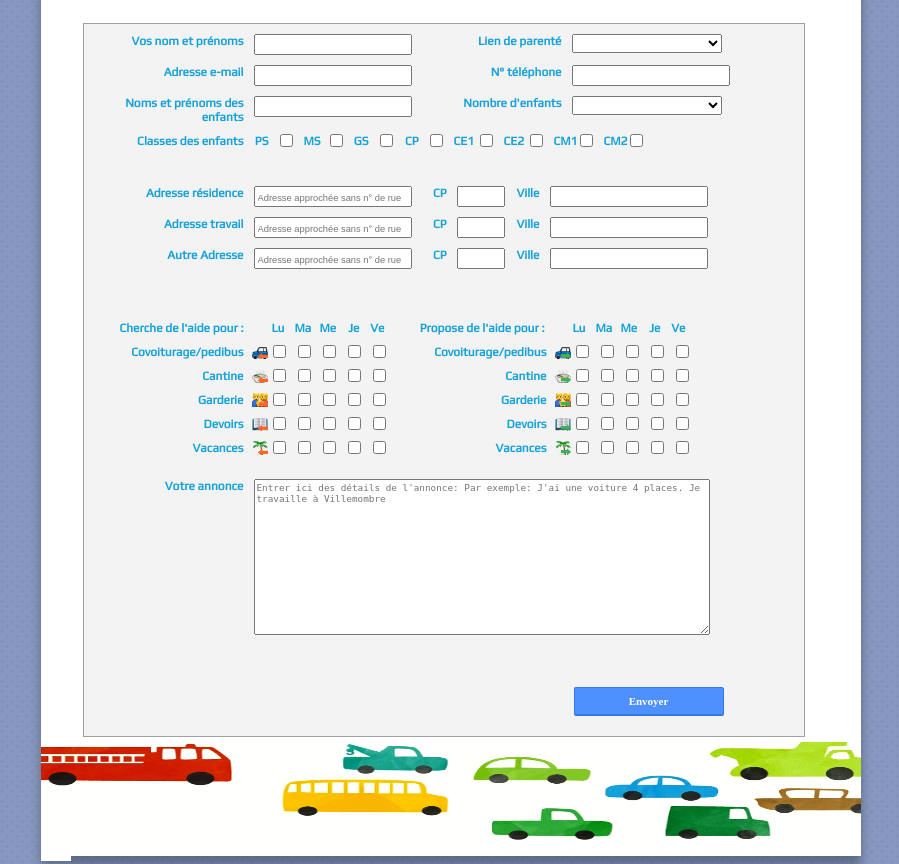
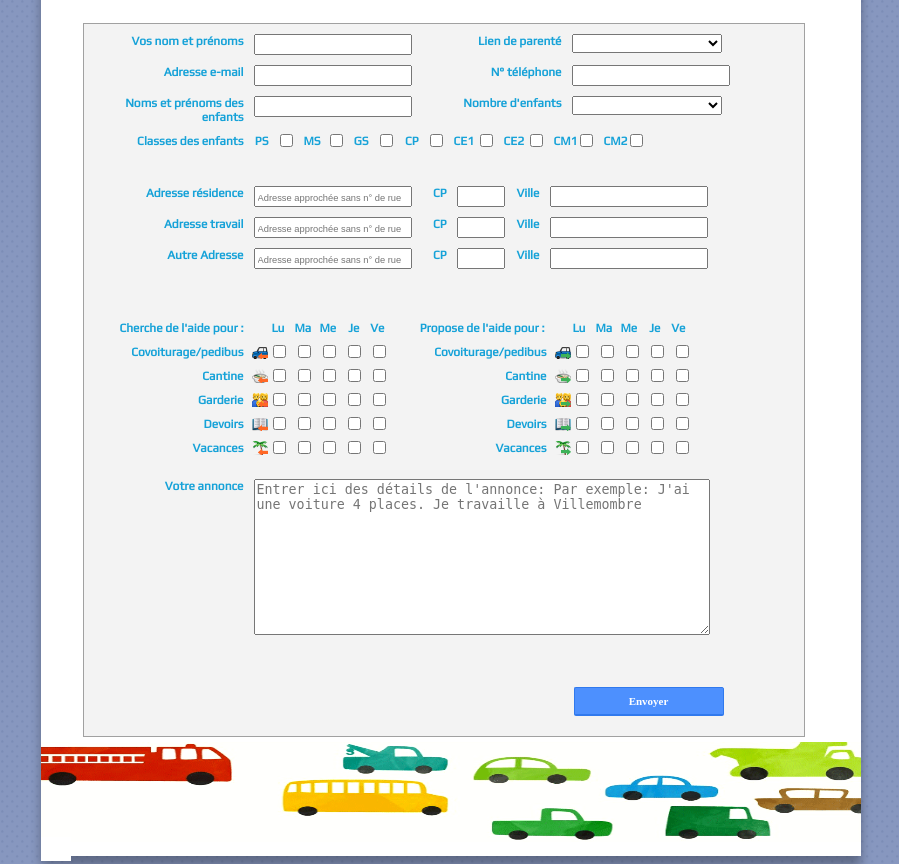
Before and after one commit to merouaneh/weegotoschool, a PHP site: page /form.php in a window 1280 px wide. Shown: the part 255-1119 px from the top of the page, without its empty margins (189-1088 px from the left). Run offline with PHP 8.4, Linux system fonts and the light colour scheme; some libraries are stand-ins or nearby versions.

Commit message:
Adding textarea and placehorders

```diff
--- a/forms.css
+++ b/forms.css
@@ -104,15 +104,15 @@ br {
 }
 
 
-::-webkit-input-placeholder { /* WebKit browsers */
+input::-webkit-input-placeholder { /* WebKit browsers */
     font-size: 0.7em;
 }
-:-moz-placeholder { /* Mozilla Firefox 4 to 18 */
+input:-moz-placeholder { /* Mozilla Firefox 4 to 18 */
     font-size: 0.7em;
 }
-::-moz-placeholder { /* Mozilla Firefox 19+ */
+input::-moz-placeholder { /* Mozilla Firefox 19+ */
     font-size: 0.7em;
 }
-:-ms-input-placeholder { /* Internet Explorer 10+ */
+input:-ms-input-placeholder { /* Internet Explorer 10+ */
     font-size: 0.7em;
 }
```
